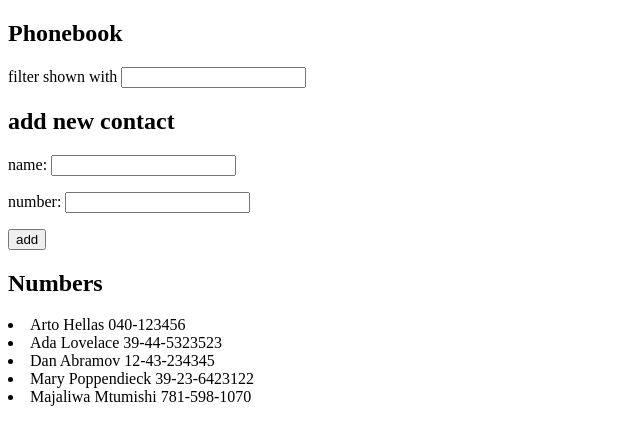
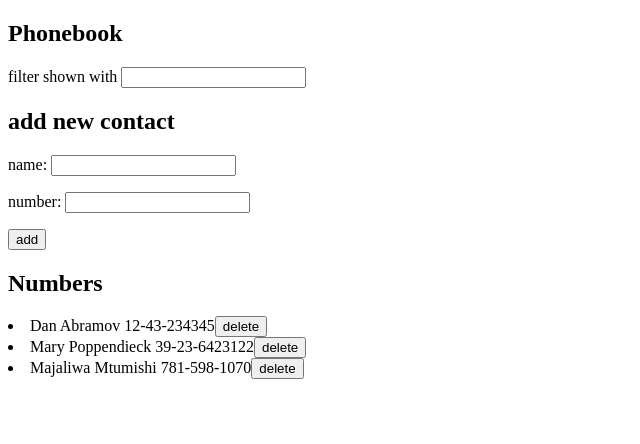
Before and after one commit to iskm/stack, a React (Create React App) app in the folder part2/phonebook/: page / in a window 1280 px wide. Shown: the top 444 px of the page, without its empty margins (0-640 px from the left). Built offline with nearby package versions, Linux system fonts and the light colour scheme; data requests are answered from the project's data file.

Commit message:
ex2.14 add option to delete selected contact. Input validation could be added

```diff
--- a/part2/phonebook/db.json
+++ b/part2/phonebook/db.json
@@ -1,15 +1,5 @@
 {
   "persons": [
-    {
-      "name": "Arto Hellas",
-      "number": "040-123456",
-      "id": 1
-    },
-    {
-      "name": "Ada Lovelace",
-      "number": "39-44-5323523",
-      "id": 2
-    },
     {
       "name": "Dan Abramov",
       "number": "12-43-234345",
--- a/part2/phonebook/src/App.js
+++ b/part2/phonebook/src/App.js
@@ -1,21 +1,41 @@
-/* eslint no-use-before-define: 0 */ // --> OFF
+/* eslint-disable */
 import { useEffect, useState } from 'react'
 import personService from './services/persons'
 
 const ShowPerson = (props) => {
   const searchTerm = props.searchTerm
   const persons = props.persons
+  const setPersons = props.setPersons
+
+  const removePerson = (id) => {
+    return () => {
+      if (confirm(`Are you sure you want to delete this contact? `)) {
+          personService
+              .remove(id)
+              .then(response => console.log(response.data))
+            setPersons(personService.getAll())
+
+      }
+     }
+  }
+
   if (searchTerm === undefined) {
     return persons.map((person) => {
-      return (<li key={person.id}>{person.name} {person.number}</li>)
+      return (<li key={person.id}>{person.name} {person.number}
+        <button onClick={removePerson(person.id)} >delete</button></li>)
     })
   } else {
-    const searchedList = persons.filter((person) =>
-    { return person.name.includes(props.searchTerm)
-    });
+      if (persons === undefined) {
+        return (<p> Nothing found </p>)
+      }
+      const searchedList = persons.filter((person) =>
+        { return person.name.includes(props.searchTerm)
+      });
+
       console.log(searchedList)
       return searchedList.map( (searched) => {
-        return (<li key={searched.id}>{searched.name} {searched.number}</li>)
+        return (<li key={searched.id}>{searched.name} {searched.number}
+          <button onClick={removePerson(searched.id)} >delete</button></li>)
     })
   }
 }
@@ -52,7 +72,6 @@ const App = () => {
     } else {
       const newPerson = {
         name: newName,
-        id: persons.length + 1, // eslint-disable-next-line
         number: number
       }
       // store new person locally and on the local server
@@ -90,7 +109,7 @@ const App = () => {
       </form>
       <h2>Numbers</h2>
       <ShowPerson
-        searchTerm={searchTerm} persons={persons}
+        searchTerm={searchTerm} persons={persons} setPersons={setPersons}
       />
     </div>
   )
--- a/part2/phonebook/src/services/persons.js
+++ b/part2/phonebook/src/services/persons.js
@@ -13,4 +13,8 @@ const update = (id, changedPerson) => {
   return axios.put(`${baseUrl}/${id}`, changedPerson)
 }
 
-export default { getAll, create, update }
+const remove = (id) => {
+  return axios.delete(`${baseUrl}/${id}`)
+}
+
+export default { getAll, create, update, remove }
```
